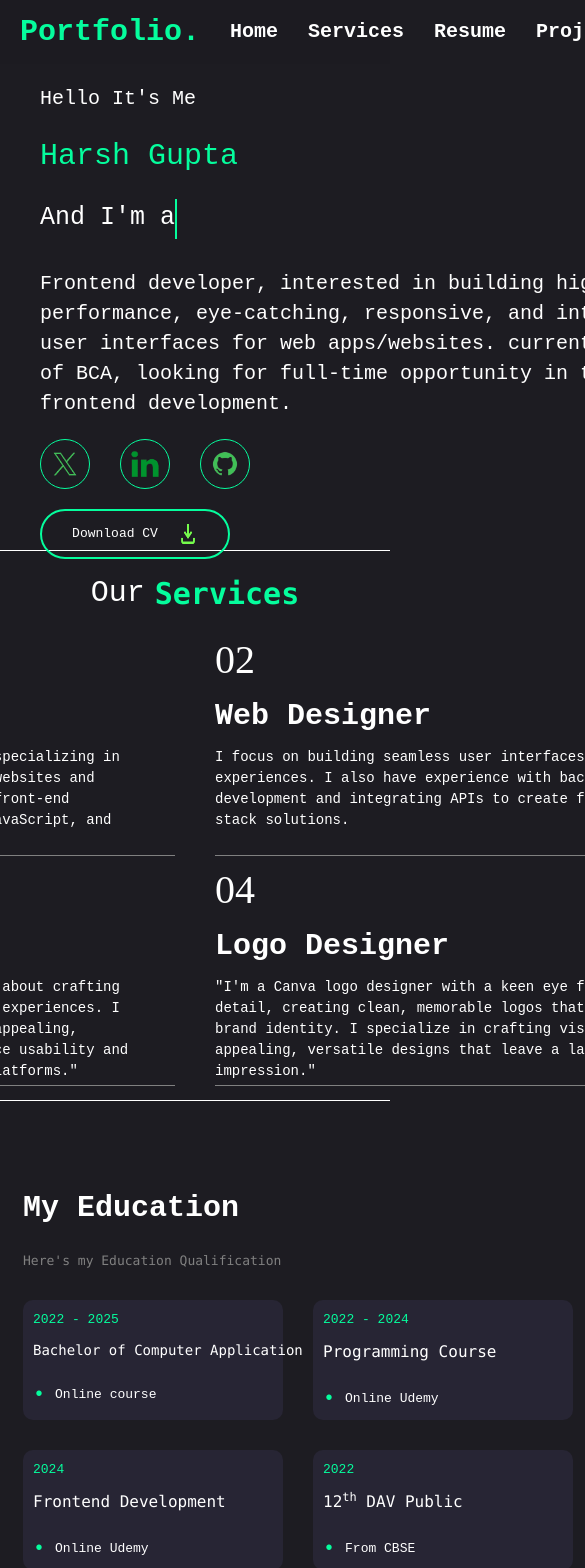
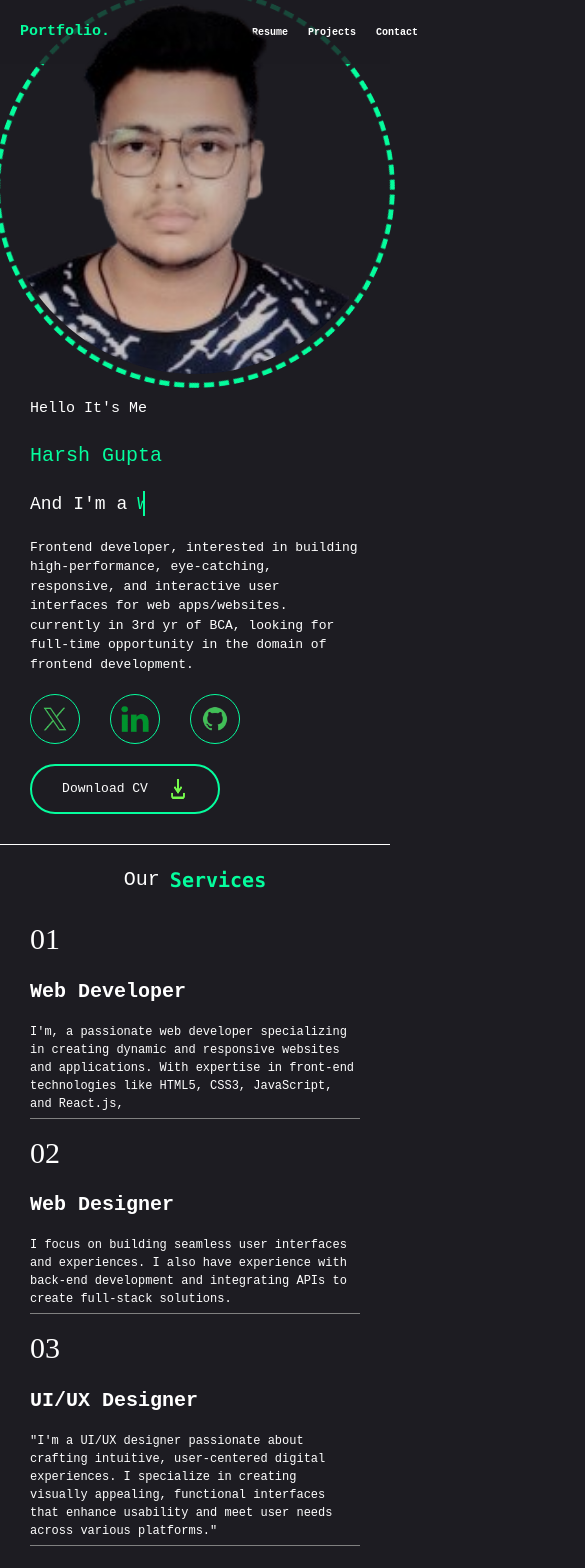
Before and after one commit to Harshjs-Gupta/harshgupta-Portfolio, a Next.js app in the folder portfolio/: page / in a window 390 px wide. Shown: the top 1568 px of the page, 585 px wide, since content can reach past the window. Built offline with nearby package versions, Linux system fonts and the light colour scheme.

Commit message:
Initial commit

```diff
--- a/portfolio/components/navbar/navbar.jsx
+++ b/portfolio/components/navbar/navbar.jsx
@@ -2,7 +2,7 @@ import "@/style/home.css";
 
 function Navbar() {
   return (
-    <div className="items-center justify-between w-full px-2 nav_bar sm:flex">
+    <div className="justify-between items-center px-2 w-full nav_bar sm:flex">
       <span className="portfolio">Portfolio.</span>
       <div className="option-container">
         <a href="#Home-page" className="nav_links">
--- a/portfolio/package.json
+++ b/portfolio/package.json
@@ -10,6 +10,7 @@
   },
   "dependencies": {
     "@emailjs/browser": "^4.4.1",
+    "localtunnel": "^2.0.2",
     "next": "15.0.3",
     "react": "18.3.1",
     "react-dom": "18.3.1",
--- a/portfolio/style/home.css
+++ b/portfolio/style/home.css
@@ -21,6 +21,7 @@ body {
 
 .nav_bar {
   height: 4rem;
+  width: 100%;
   gap: 30px;
   position: fixed;
   z-index: 1;
@@ -51,6 +52,23 @@ body {
   text-shadow: 0px 0px 30px rgb(5, 253, 157);
 }
 
+@media (max-width: 640px) {
+  .nav_bar {
+    width: 100vw;
+  }
+  .nav_bar .portfolio {
+    font-size: 15px;
+  }
+  .nav_bar div {
+    display: flex;
+    align-items: center;
+    justify-content: center;
+    gap: 20px;
+  }
+  .nav_bar div a {
+    font-size: 10px;
+  }
+}
 section {
   display: flex;
   flex-direction: column;
@@ -219,6 +237,44 @@ section .profile-container .picture-container .picture {
   z-index: 1;
 }
 
+@media (max-width: 640px) {
+  section {
+    display: flex;
+    flex-direction: column-reverse;
+    height: 100dvh;
+  }
+  section .profile-container {
+    display: flex;
+    align-items: center;
+    justify-content: center;
+    position: relative;
+    top: 0;
+    flex-direction: column-reverse;
+    gap: 10px;
+  }
+  section .profile-container .introduction-container {
+    padding: 0px 30px 30px 30px;
+  }
+  section .profile-container .introduction-container .introduction .hello {
+    font-size: 15px;
+  }
+  section .profile-container .introduction-container .introduction h1 {
+    font-size: 20px;
+  }
+  section .profile-container .introduction-container .introduction .profession .static-txt {
+    font-size: 18px;
+  }
+  section .profile-container .introduction-container .introduction .profession .dynamic-txt {
+    height: 25px;
+  }
+  section .profile-container .introduction-container .introduction .profession .dynamic-txt span {
+    font-size: 18px;
+  }
+  section .profile-container .introduction-container .introduction p {
+    font-size: 13px;
+    width: 100%;
+  }
+}
 /* Section-1 */
 .service-container {
   height: 100vh;
@@ -284,6 +340,30 @@ section .profile-container .picture-container .picture {
   margin-top: 10px;
 }
 
+@media (max-width: 640px) {
+  .service-container {
+    height: 100dvh;
+  }
+  .service-container .service div {
+    font-size: 20px;
+  }
+  .service-container .service pre {
+    font-size: 20px;
+  }
+  .service-container .services {
+    display: flex;
+    flex-direction: column;
+  }
+  .service-container .services .container span {
+    font-size: 30px;
+  }
+  .service-container .services .container pre {
+    font-size: 20px;
+  }
+  .service-container .services .container p {
+    font-size: 12px;
+  }
+}
 .aboutme-container {
   height: 100vh;
   width: 100%;
@@ -473,6 +553,59 @@ section .profile-container .picture-container .picture {
   color: gray;
 }
 
+@media (max-width: 640px) {
+  .aboutme-container {
+    height: 100dvh;
+    flex-direction: column;
+  }
+  .aboutme-container .about .education-container {
+    height: 80%;
+    width: 100vw;
+  }
+  .aboutme-container .about .education-container .courses-container {
+    grid-template-columns: 180px 180px;
+    grid-template-rows: 80px 80px;
+  }
+  .aboutme-container .about .education-container .courses-container .course {
+    gap: 10px;
+  }
+  .aboutme-container .about .education-container .courses-container .course .year-container .year {
+    font-size: 10px;
+  }
+  .aboutme-container .about .education-container .courses-container .course .year-container .courseName {
+    font-size: 9px;
+  }
+  .aboutme-container .about .education-container .courses-container .course .course-method .dot {
+    font-size: 10px;
+  }
+  .aboutme-container .about .education-container .courses-container .course .course-method .method {
+    font-size: 10px;
+  }
+  .aboutme-container .about .skill-container {
+    width: 100vw;
+  }
+  .aboutme-container .about .skill-container .skills {
+    grid-template-columns: 90px 90px 90px 90px;
+    grid-template-rows: 90px 90px 90px 90px;
+  }
+  .aboutme-container .about .skill-container .skills .logo-container img {
+    height: 50px;
+    width: 50px;
+  }
+  .aboutme-container .about .about-container {
+    width: 100vw;
+    padding: 10px;
+  }
+  .aboutme-container .about .about-container .detail-container {
+    -moz-column-gap: 90px;
+         column-gap: 90px;
+    grid-template-columns: 100px 100px;
+    grid-template-rows: 70px 70px 70px;
+  }
+  .aboutme-container .about .about-container .detail-container .detail span {
+    font-size: 10px;
+  }
+}
 #Project-page {
   height: 100vh;
   width: 100%;
@@ -480,6 +613,7 @@ section .profile-container .picture-container .picture {
   padding: 10px;
   display: flex;
   align-items: center;
+  flex-direction: column;
   justify-content: center;
   gap: 50px;
 }
@@ -590,6 +724,13 @@ section .profile-container .picture-container .picture {
   height: 300px;
 }
 
+@media (max-width: 640px) {
+  #Project-page .project-container {
+    width: 100vw;
+    height: 100dvh;
+    flex-direction: column;
+  }
+}
 /* Section - 5 */
 #Contact-page {
   display: flex;
@@ -747,4 +888,10 @@ section .profile-container .picture-container .picture {
 #Contact-page .container .contact .contact-method .information-container pre {
   color: gray;
   font-weight: 500;
+}
+
+@media (max-width: 640px) {
+  #Contact-page .container {
+    flex-direction: column;
+  }
 }/*# sourceMappingURL=home.css.map */
--- a/portfolio/style/home.scss
+++ b/portfolio/style/home.scss
@@ -28,6 +28,7 @@ body {
 
 .nav_bar {
   height: 4rem;
+  width: 100%;
   gap: 30px;
   position: fixed;
   z-index: 1;
@@ -58,6 +59,23 @@ body {
         text-decoration: underline;
         color: rgb(5, 253, 157);
         text-shadow: 0px 0px 30px rgb(5, 253, 157);
+      }
+    }
+  }
+}
+@media (max-width: 640px) {
+  .nav_bar {
+    width: 100vw;
+    .portfolio {
+      font-size: 15px;
+    }
+    div {
+      display: flex;
+      align-items: center;
+      justify-content: center;
+      gap: 20px;
+      a {
+        font-size: 10px;
       }
     }
   }
@@ -255,6 +273,56 @@ section {
   }
 }
 
+// Start of Selection
+@mixin flex-center {
+  display: flex;
+  align-items: center;
+  justify-content: center;
+}
+
+@media (max-width: 640px) {
+  section {
+    display: flex;
+    flex-direction: column-reverse;
+    height: 100dvh;
+    .profile-container {
+      @include flex-center;
+      position: relative;
+      top: 0;
+      flex-direction: column-reverse;
+      gap: 10px;
+      .introduction-container {
+        // gap: 20px;
+        padding: 0px 30px 30px 30px;
+        .introduction {
+          .hello {
+            font-size: 15px;
+          }
+          h1 {
+            font-size: 20px;
+          }
+          .profession {
+            .static-txt {
+              font-size: 18px;
+            }
+            .dynamic-txt {
+              height: 25px;
+
+              span {
+                font-size: 18px;
+              }
+            }
+          }
+          p {
+            font-size: 13px;
+            width: 100%;
+          }
+        }
+      }
+    }
+  }
+}
+
 // Note: Start Section 2 design
 
 /* Section-1 */
@@ -332,7 +400,34 @@ section {
   }
 }
 
-//
+@media (max-width: 640px) {
+  .service-container {
+    height: 100dvh;
+    .service {
+      div {
+        font-size: 20px;
+      }
+      pre {
+        font-size: 20px;
+      }
+    }
+    .services {
+      display: flex;
+      flex-direction: column;
+      .container {
+        span {
+          font-size: 30px;
+        }
+        pre {
+          font-size: 20px;
+        }
+        p {
+          font-size: 12px;
+        }
+      }
+    }
+  }
+}
 
 // /* Section-3 */
 
@@ -558,6 +653,71 @@ section {
   }
 }
 
+@media (max-width: 640px) {
+  .aboutme-container {
+    height: 100dvh;
+    flex-direction: column;
+
+    .about {
+      .education-container {
+        height: 80%;
+        width: 100vw;
+        .courses-container {
+          grid-template-columns: 180px 180px;
+          grid-template-rows: 80px 80px;
+          .course {
+            gap: 10px;
+            .year-container {
+              .year {
+                font-size: 10px;
+              }
+              .courseName {
+                font-size: 9px;
+              }
+            }
+            .course-method {
+              .dot {
+                font-size: 10px;
+              }
+              .method {
+                font-size: 10px;
+              }
+            }
+          }
+        }
+      }
+      .skill-container {
+        width: 100vw;
+        .skills {
+          grid-template-columns: 90px 90px 90px 90px;
+          grid-template-rows: 90px 90px 90px 90px;
+          .logo-container {
+            img {
+              height: 50px;
+              width: 50px;
+            }
+          }
+        }
+      }
+      .about-container {
+        width: 100vw;
+        padding: 10px;
+        .detail-container {
+          column-gap: 90px;
+          grid-template-columns: 100px 100px;
+          grid-template-rows: 70px 70px 70px;
+
+          .detail {
+            span {
+              font-size: 10px;
+            }
+          }
+        }
+      }
+    }
+  }
+}
+
 // ! Section- 4
 
 #Project-page {
@@ -567,6 +727,7 @@ section {
   padding: 10px;
   display: flex;
   align-items: center;
+  flex-direction: column;
   justify-content: center;
   gap: 50px;
 
@@ -677,6 +838,16 @@ section {
         width: 500px;
         height: 300px;
       }
+    }
+  }
+}
+
+@media (max-width: 640px) {
+  #Project-page {
+    .project-container {
+      width: 100vw;
+      height: 100dvh;
+      flex-direction: column;
     }
   }
 }
@@ -848,3 +1019,11 @@ section {
     }
   }
 }
+
+@media (max-width: 640px) {
+  #Contact-page {
+    .container {
+      flex-direction: column;
+    }
+  }
+}
```
Also changed, not shown: 2 other files (tests, documents, lock files or other folders).
